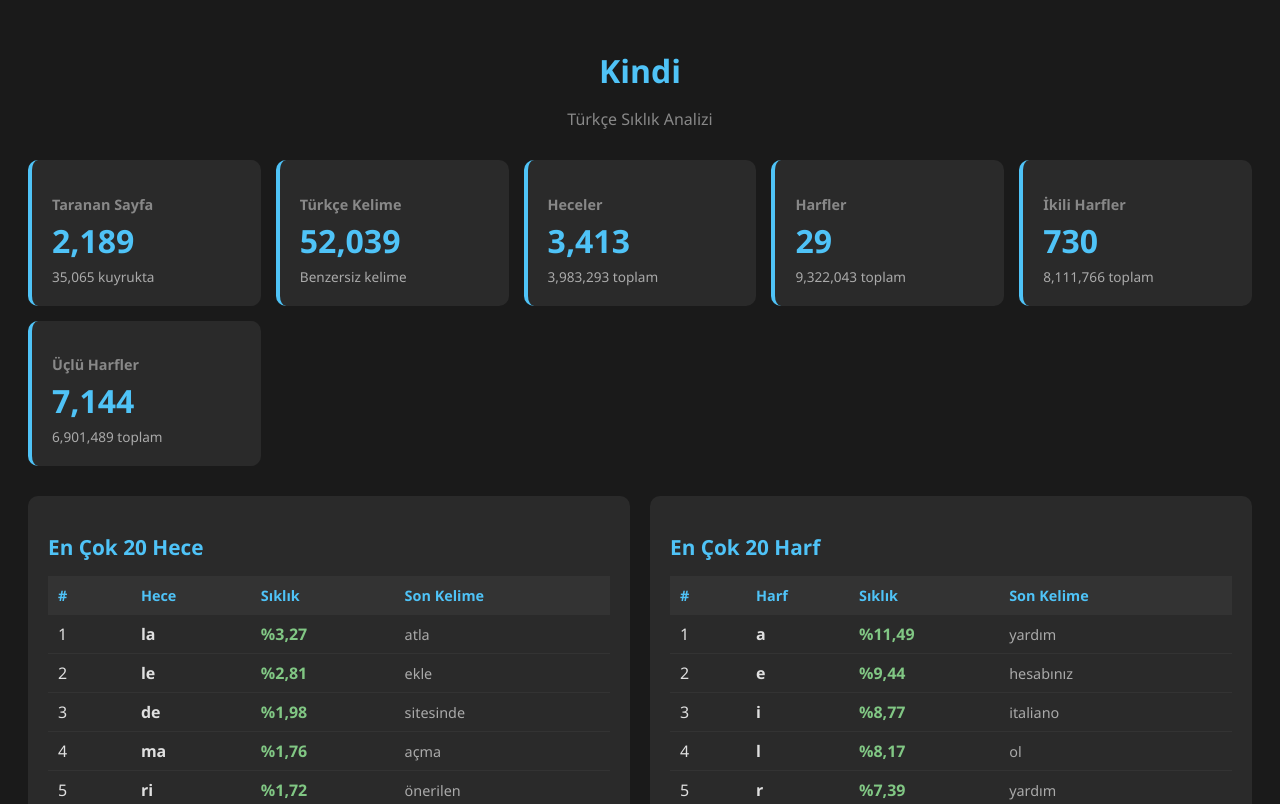
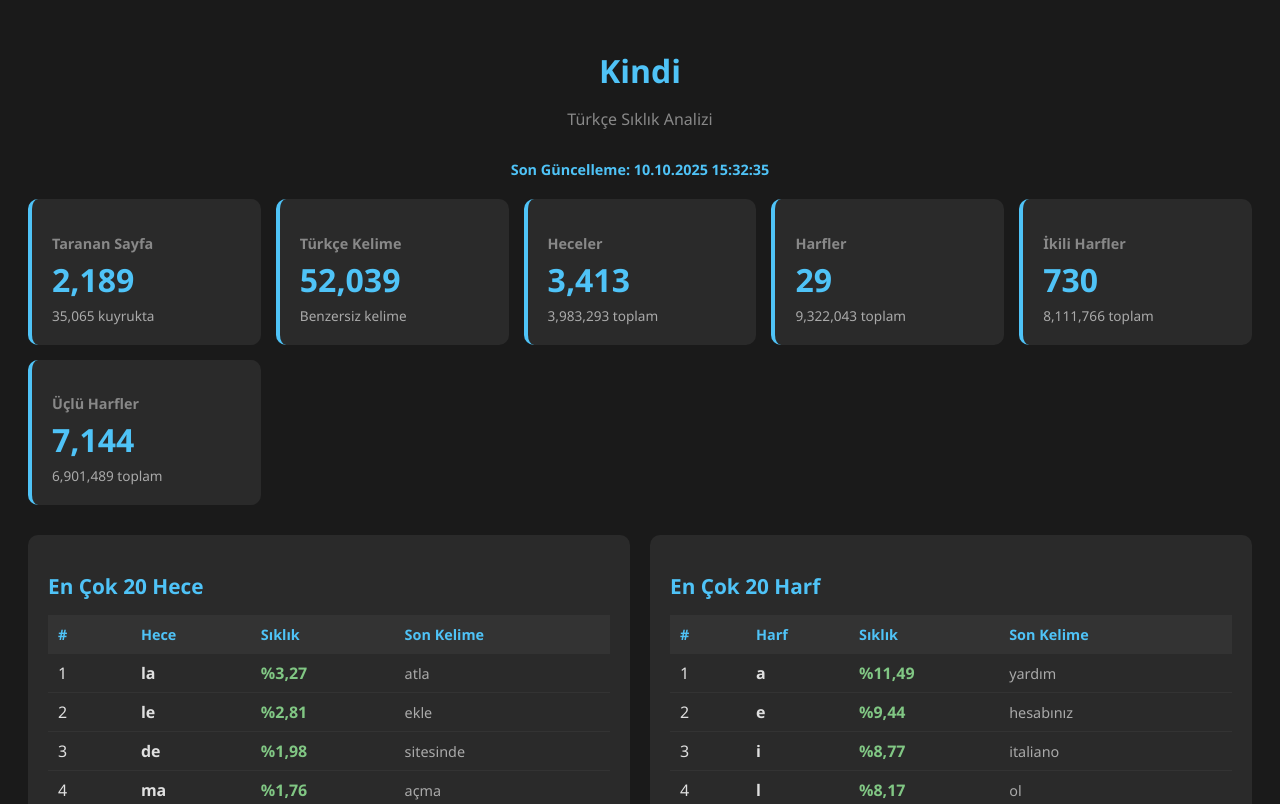
Before and after one commit to bilaloguz/kindi, a plain HTML site: page docs/index.html in a window 1280 px wide. Shown: the top 804 px of the page. Drawn offline with Linux system fonts and the light colour scheme.

Commit message:
feat: add last updated timestamp to dashboard

```diff
--- a/docs/index.html
+++ b/docs/index.html
@@ -29,6 +29,7 @@
         .word-tag { background:#333; color:#e0e0e0; padding:5px 12px; border-radius:15px; font-size:0.9em; }
         .loading { text-align:center; color:#888; padding:40px; }
         .refresh-info { text-align:center; color:#666; font-size:0.85em; margin-top:20px; }
+        .last-updated { text-align:center; color:#4fc3f7; font-size:0.9em; margin-bottom:20px; font-weight:bold; }
         .error { background:#d32f2f; color:white; padding:15px; border-radius:5px; margin:20px 0; }
     </style>
     <script>
@@ -46,8 +47,23 @@
                 document.getElementById('content').innerHTML = `<div class="error">Veriler yüklenemedi: ${e.message}</div>`;
             }
         }
+        function formatDateTime(isoString) {
+            if (!isoString) return '';
+            const date = new Date(isoString);
+            return date.toLocaleString('tr-TR', {
+                timeZone: 'Europe/Istanbul',
+                year: 'numeric',
+                month: '2-digit',
+                day: '2-digit',
+                hour: '2-digit',
+                minute: '2-digit',
+                second: '2-digit'
+            });
+        }
         function render(data) {
+            const lastUpdated = data.last_updated ? `<div class="last-updated">Son Güncelleme: ${formatDateTime(data.last_updated)}</div>` : '';
             const html = `
+                ${lastUpdated}
                 <div class="stats-grid">
                     <div class="stat-card">
                         <h3>Taranan Sayfa</h3>
```
Also changed, not shown: docs/data.json (+1 -1 lines), 1 other file.
